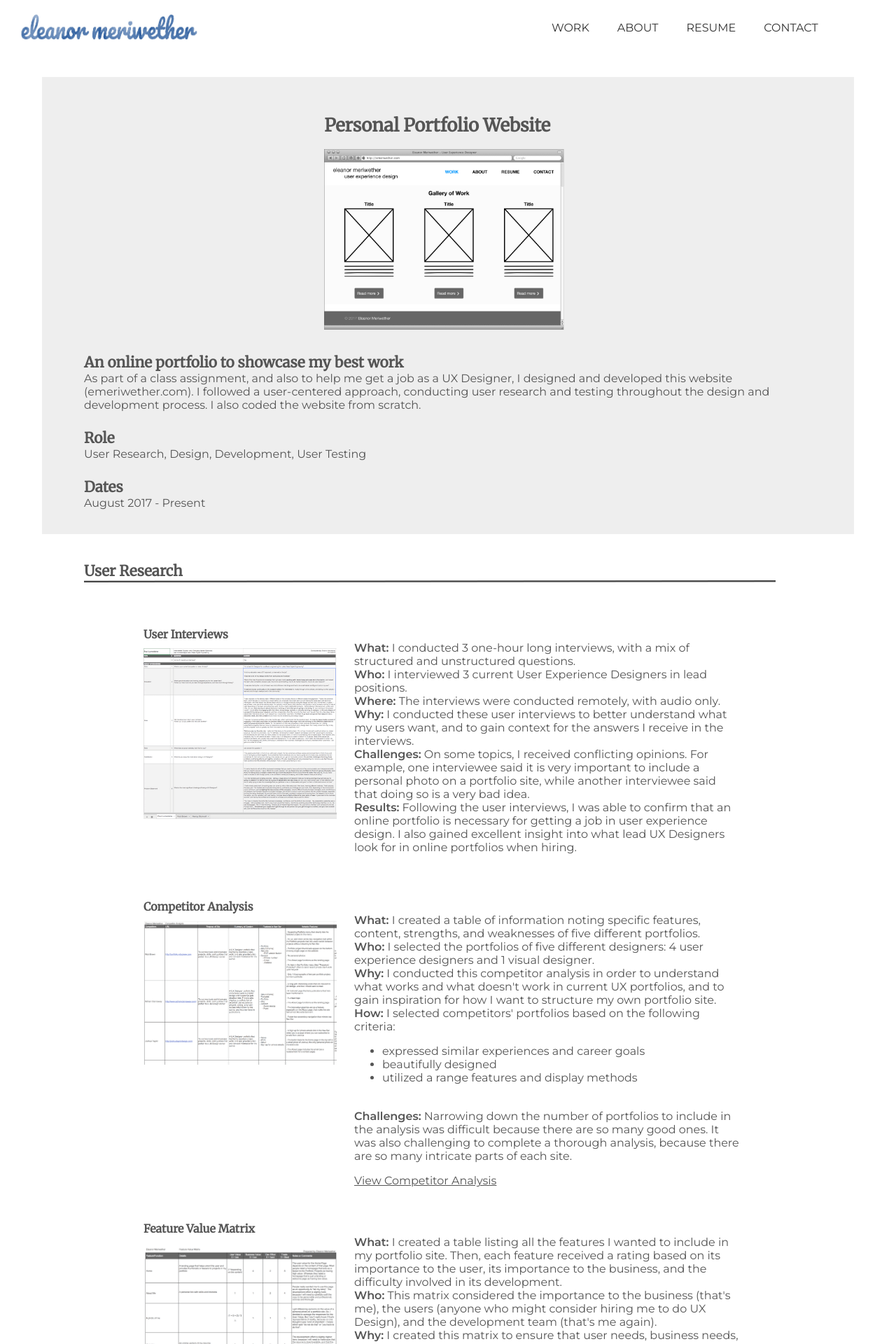
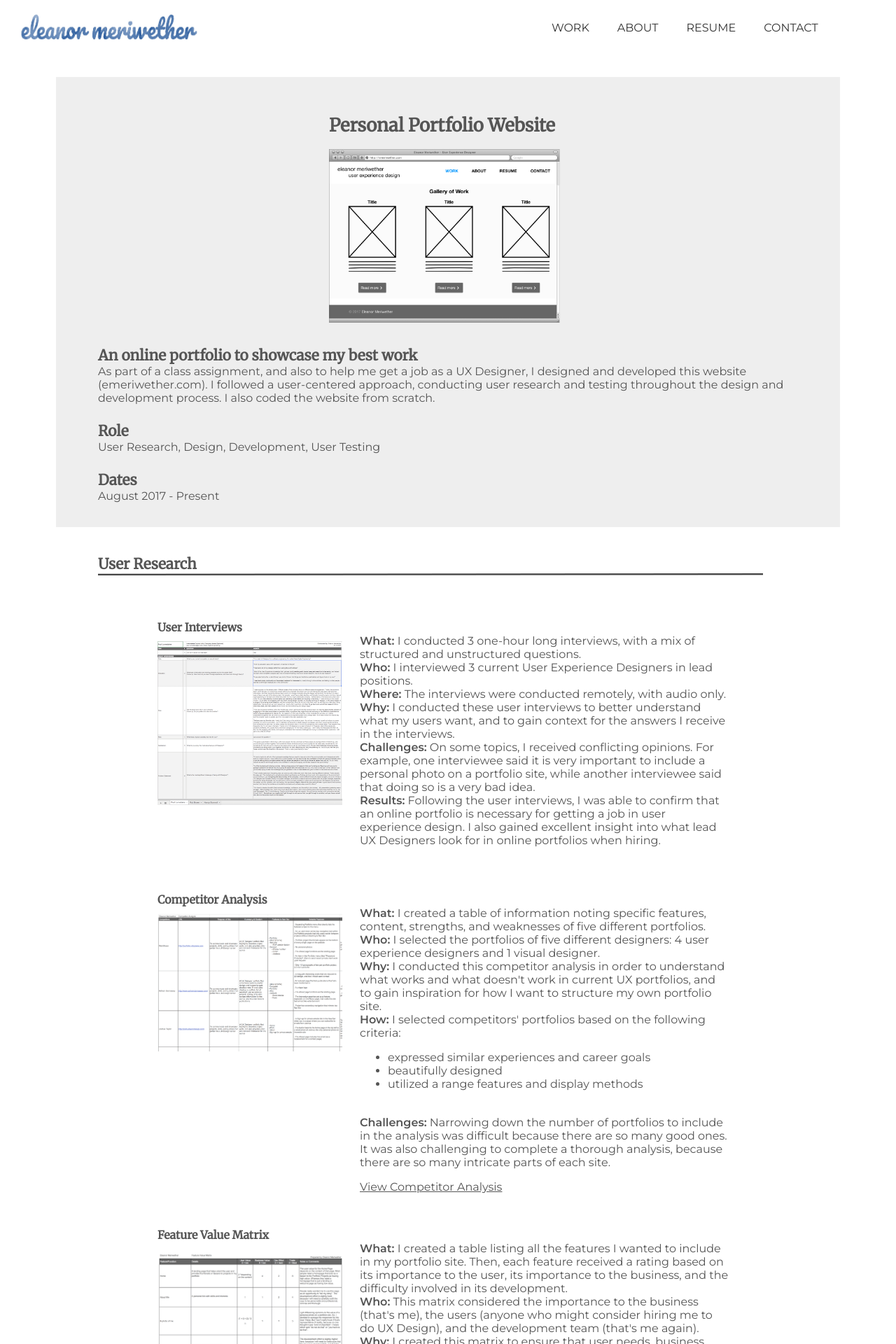
Before and after one commit to emeriwether/emeriwether.github.io, a Jekyll site: the page built from project1.html, in a window 1280 px wide. Shown: the top 1920 px of the page at 70% size. Built offline with Jekyll 4.4.1, drawn with Linux system fonts in a browser that asks for light colours.

Commit message:
adjust spacing

```diff
--- a/css/styles.css
+++ b/css/styles.css
@@ -138,7 +138,7 @@ PROJECT DETAILS PAGES (WILL PROBABLY GET THEIR OWN TEMPLATE LATER)
 -----------
 */
 /*PORTFOLIO WEBSITE PROJECT DETAILS*/
-article.PortfolioWebsite { padding: 10px 60px; display: inline-block; margin-bottom: 80px; }
+article.PortfolioWebsite { padding: 10px 80px; display: inline-block; margin-bottom: 80px; }
 article.PortfolioWebsite::after { content:''; display: block; clear: both; }
 
 article.PortfolioWebsite header { background-color: #eee; display: inline-block; padding: 10px 60px; height: 100%; }
```
